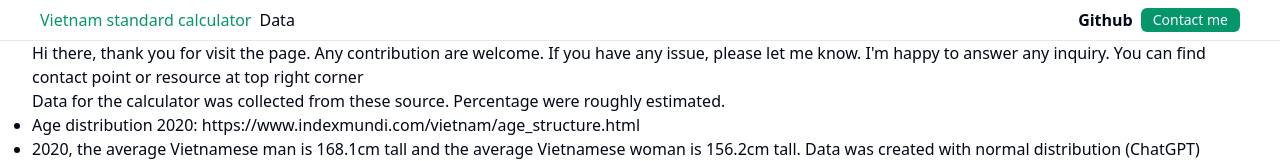
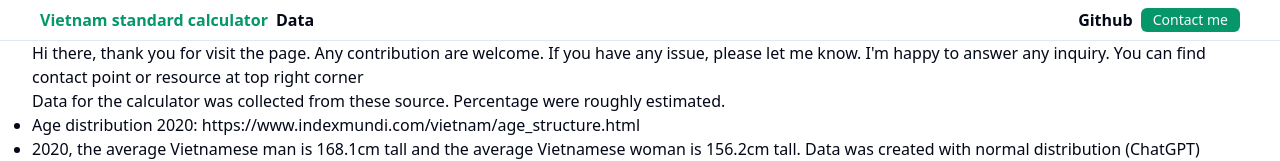
Before and after one commit to phuopham/vietnam_standard_calculator, a React (Vite) app: page /vietnam_standard_calculator/data in a window 1280 px wide. Shown: the top 161 px of the page. Built offline with nearby package versions, Linux system fonts and the light colour scheme.

Commit message:
Update __root.tsx

```diff
--- a/src/routes/__root.tsx
+++ b/src/routes/__root.tsx
@@ -5,10 +5,10 @@ export const Route = createRootRoute({
     <>
       <header className='container'>
         <div className="p-2 flex gap-2">
-          <Link to="/" className=" text-emerald-600 [&.active]:font-bold">
+          <Link to="/vietnam_standard_calculator" className=" text-emerald-600 [&.active]:font-bold">
             Vietnam standard calculator
           </Link>{' '}
-          <Link to="/data" className="[&.active]:font-bold flex-1">
+          <Link to="/vietnam_standard_calculator/data" className="[&.active]:font-bold flex-1">
             Data
           </Link>
           <a className='font-semibold' href="https://github.com/phuopham/vietnam_standard_calculator">Github</a>
```
